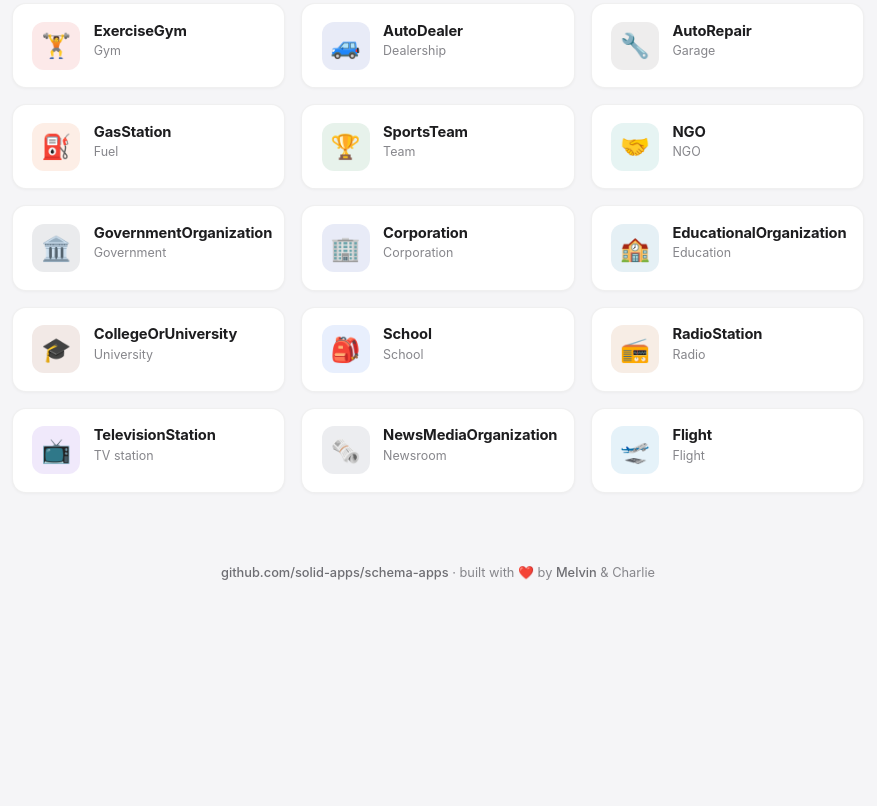
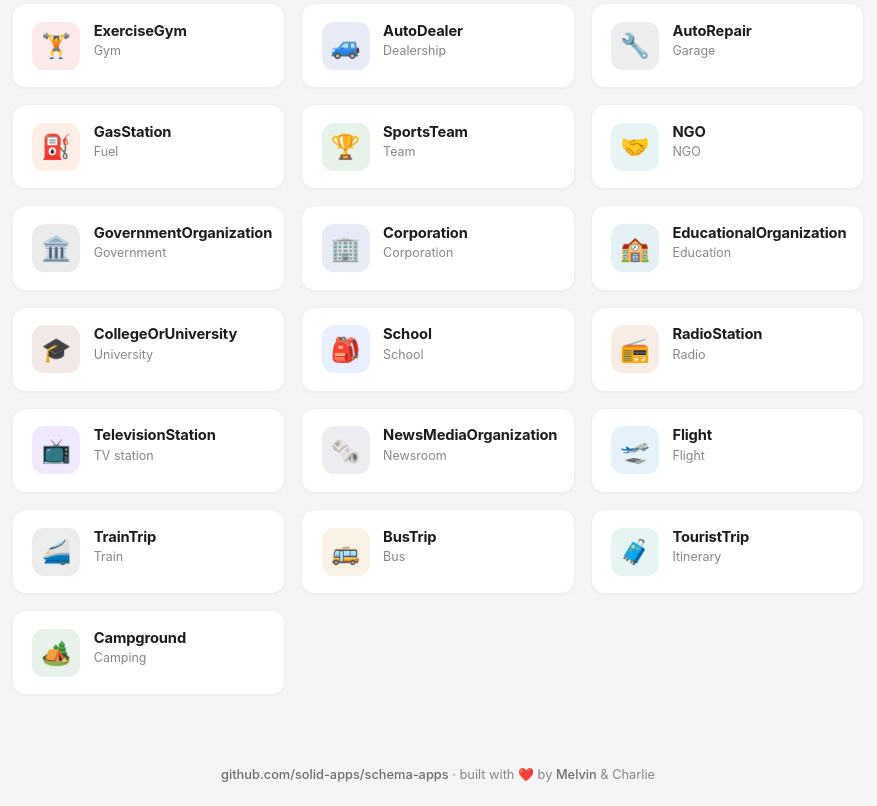
Before and after one commit to solid-apps/schema-apps, a website: page index.html in a window 1280 px wide. Shown: the part 3579-4385 px from the top of the page, without its empty margins (202-1079 px from the left). Before the commit the page ends 4183 px from the top, so only its background shows below. Drawn offline with Linux system fonts and the light colour scheme.

Commit message:
schema-apps: add TrainTrip, BusTrip, TouristTrip, Campground to gallery

```diff
--- a/index.html
+++ b/index.html
@@ -291,6 +291,10 @@ const APPS = [
   { file: "television-station.html",   name: "TelevisionStation",   icon: "\u{1F4FA}", accent: "#6d28d9", tag: "TV station" },
   { file: "news-media-organization.html", name: "NewsMediaOrganization", icon: "\u{1F5DE}️", accent: "#475569", tag: "Newsroom" },
   { file: "flight.html",               name: "Flight",              icon: "\u{1F6EB}", accent: "#0284c7", tag: "Flight" },
+  { file: "train-trip.html",           name: "TrainTrip",           icon: "\u{1F684}", accent: "#4b5563", tag: "Train" },
+  { file: "bus-trip.html",             name: "BusTrip",             icon: "\u{1F68C}", accent: "#ca8a04", tag: "Bus" },
+  { file: "tourist-trip.html",         name: "TouristTrip",         icon: "\u{1F9F3}", accent: "#0d9488", tag: "Itinerary" },
+  { file: "campground.html",           name: "Campground",          icon: "\u{1F3D5}️", accent: "#15803d", tag: "Camping" },
 ];
 
 const grid = document.getElementById("grid");
```
